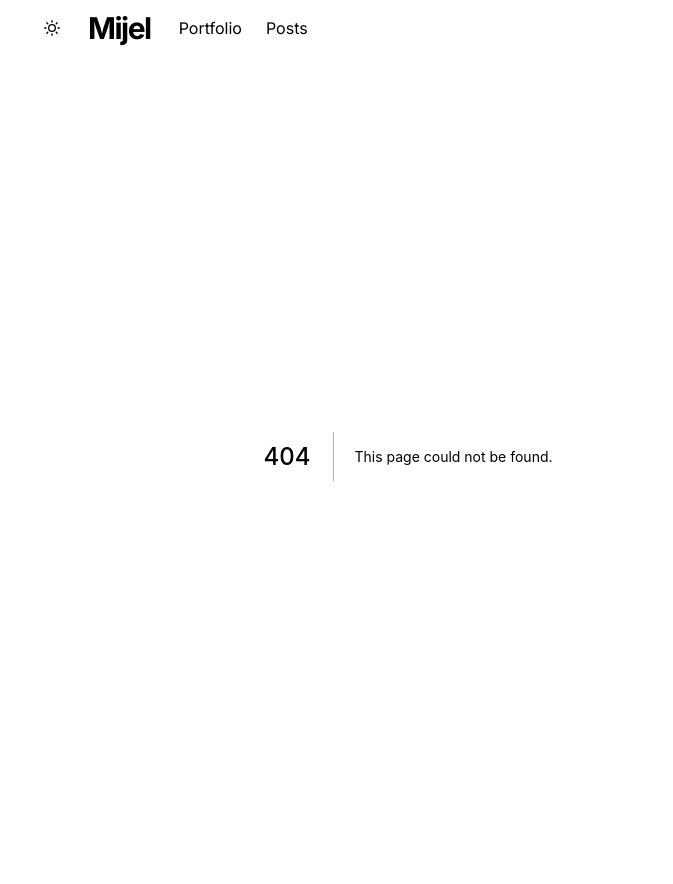
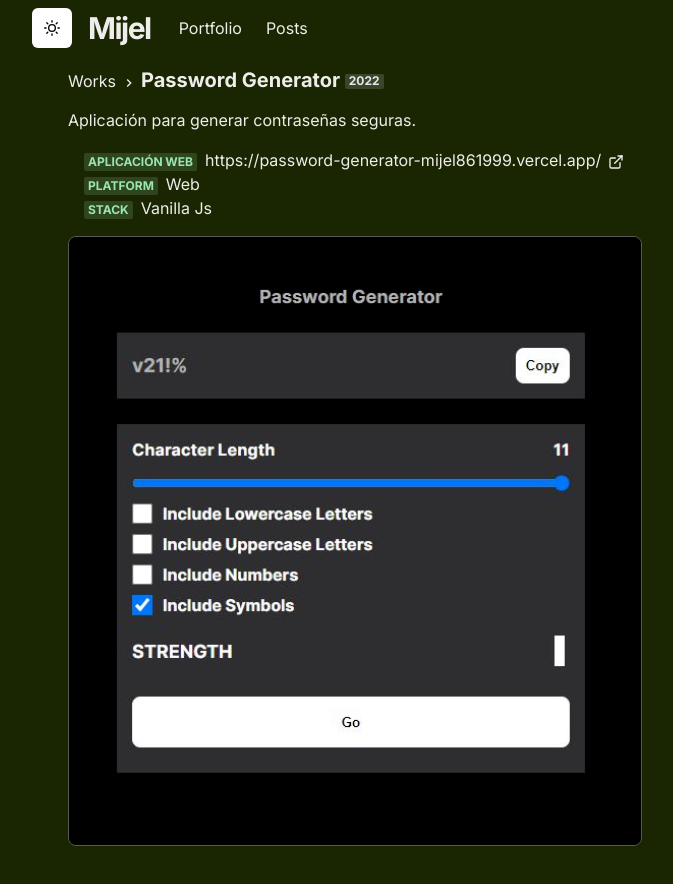
Before and after one commit to mijel861999/mijel-website, a Next.js app: page /works/password in a window 1280 px wide. Before the commit this address had no page. Shown: the top 884 px of the page, without its empty margins (232-905 px from the left). Built offline with nearby package versions, Linux system fonts and the light colour scheme.

Commit message:
Agregando pomopapp y password generator

```diff
--- /dev/null
+++ b/pages/works/password.js
@@ -0,0 +1,35 @@
+import React from 'react'
+import { Container, Badge, Link, List, ListItem, Text } from '@chakra-ui/react'
+import { Title, WorkImage, Meta } from '../../components/work'
+import { ExternalLinkIcon } from '@chakra-ui/icons'
+
+const Work = () => {
+	return(
+		<Container m={3}>
+				<Title>
+					Password Generator <Badge>2022</Badge>
+				</Title>
+				<Text>Aplicación para generar contraseñas seguras.</Text>
+				<List ml={4} my={4}>
+					<ListItem>
+						<Meta>Aplicación web</Meta>
+						<Link href='https://password-generator-mijel861999.vercel.app/' isExternal>
+							https://password-generator-mijel861999.vercel.app/ <ExternalLinkIcon mx='2px' />
+						</Link>
+					</ListItem>
+					<ListItem>
+						<Meta>Platform</Meta>
+						<Text display='inline'>Web</Text>
+					</ListItem>
+					<ListItem>
+						<Meta>Stack</Meta>
+						<Text display='inline'>Vanilla Js</Text>
+					</ListItem>
+				</List>
+
+				<WorkImage src='/images/works/password.png' alt='Simplitor' />
+		</Container>
+	)
+}
+
+export default Work
```
Also changed, not shown: pages/index.js (+6 -6 lines), pages/works.js (+12 -1 lines), pages/works/pomopapp.js (added, +35 -0 lines).
